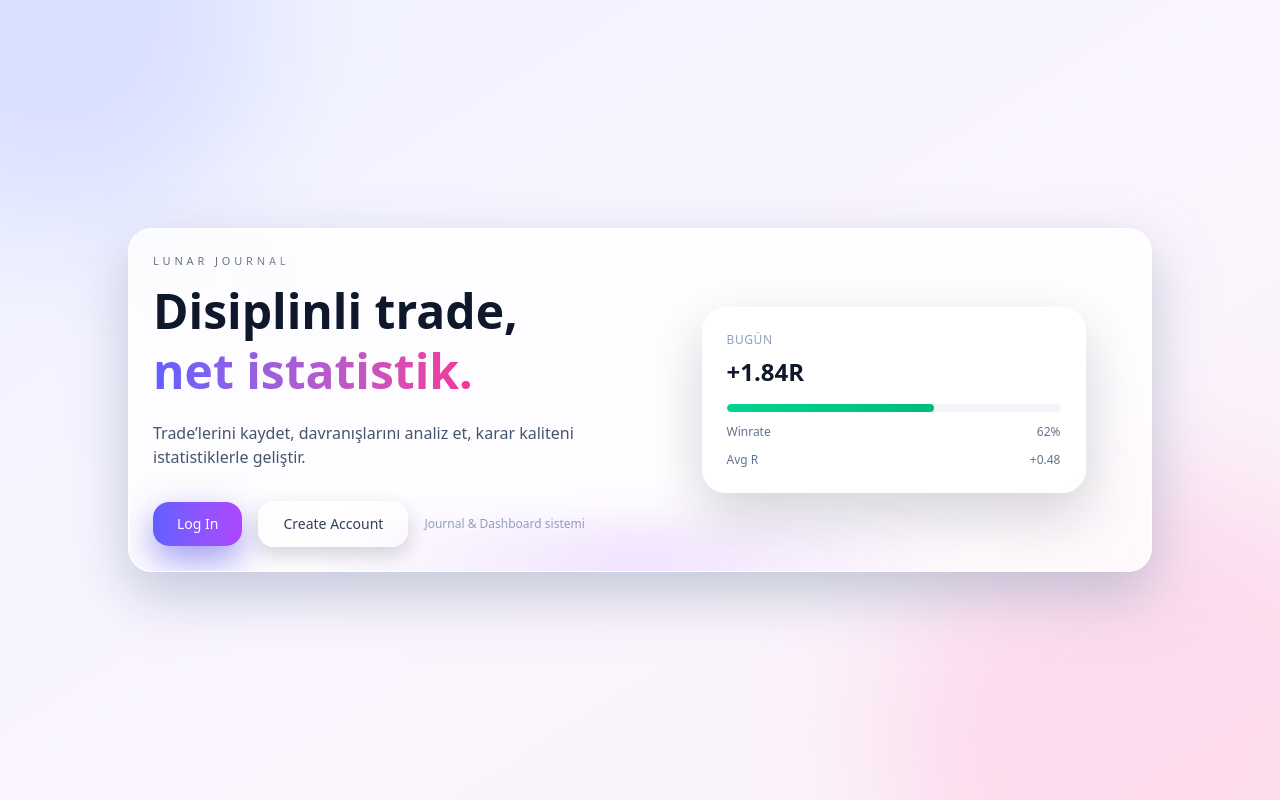
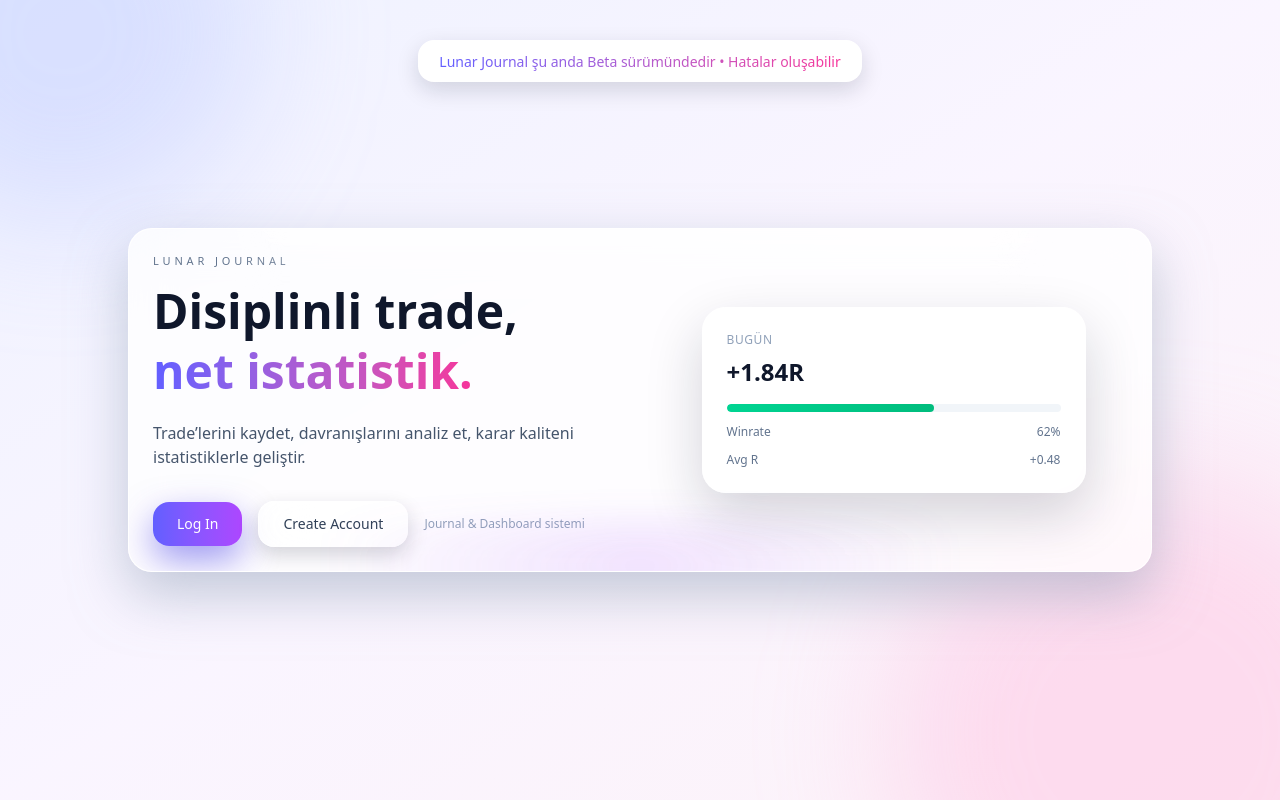
Before and after one commit to mertxofficial0/lunar-journal, a React (Vite) app: page / in a window 1280 px wide. Built offline with nearby package versions, Linux system fonts and the light colour scheme; no server answers; the HTML template or start-up script is replaced by a standard one.

Commit message:
Beta banner text updated to black

```diff
--- a/src/components/Landing.tsx
+++ b/src/components/Landing.tsx
@@ -20,6 +20,38 @@ export default function Landing({ onLogin }: LandingProps) {
 
   return (
     <div className="relative w-screen h-screen flex items-center justify-center bg-gradient-to-br from-indigo-50 via-purple-50 to-pink-50 overflow-hidden">
+{/* BETA BANNER */}
+<div
+  className="
+    absolute top-10
+    px-5 py-2
+    rounded-2xl
+    backdrop-blur-xl
+    bg-white/100
+    border border-white/70
+    shadow-[0_8px_22px_rgba(15,23,42,0.15)]
+    animate-[fadeIn_0.6s_ease-out]
+  "
+>
+  <span
+    className="
+      text-sm font-medium
+      bg-gradient-to-r from-indigo-500 to-pink-500
+      bg-clip-text text-transparent
+    "
+  >
+    Lunar Journal şu anda Beta sürümündedir • Hatalar oluşabilir
+  </span>
+</div>
+
+<style>
+{`
+  @keyframes fadeIn {
+    from { opacity: 0; transform: translateY(-6px); }
+    to { opacity: 1; transform: translateY(0); }
+  }
+`}
+</style>
 
       {/* ---------------------- */}
       {/* 🔥 TOP LOADING BAR */}
```
